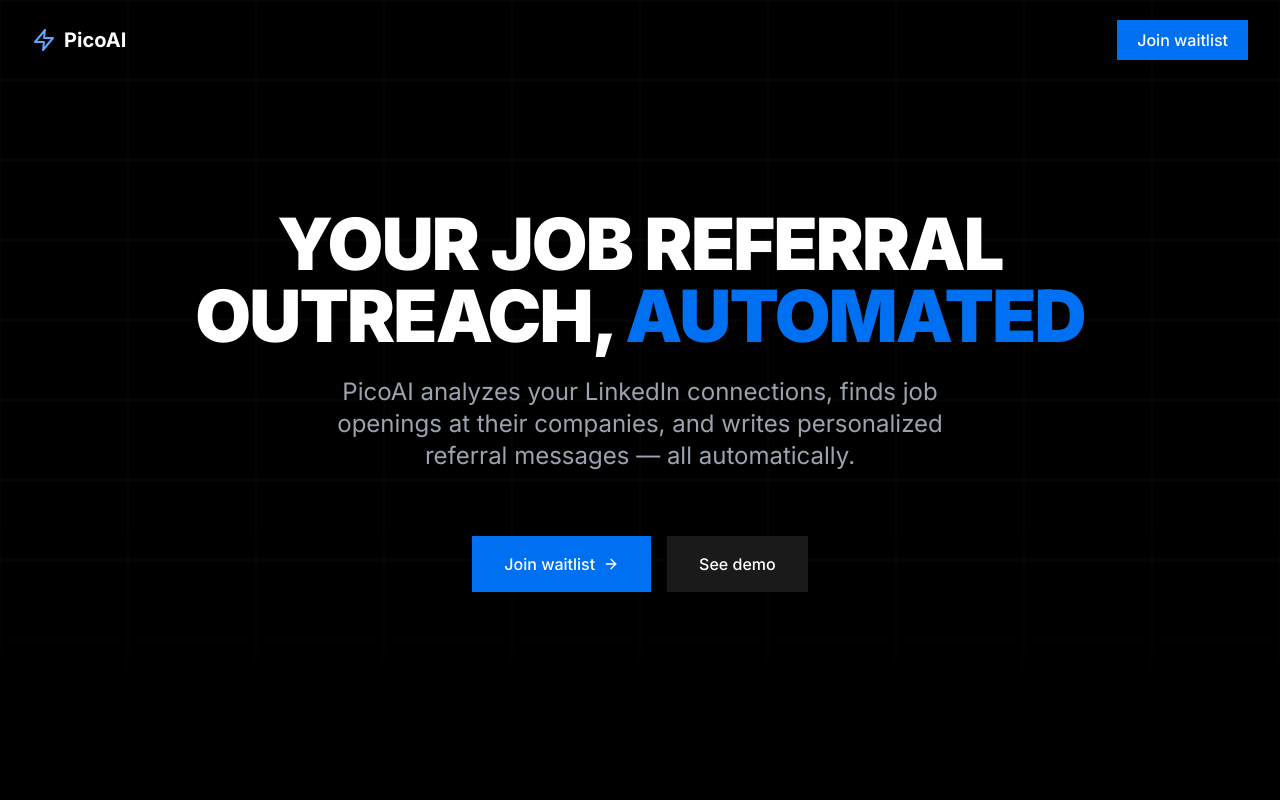
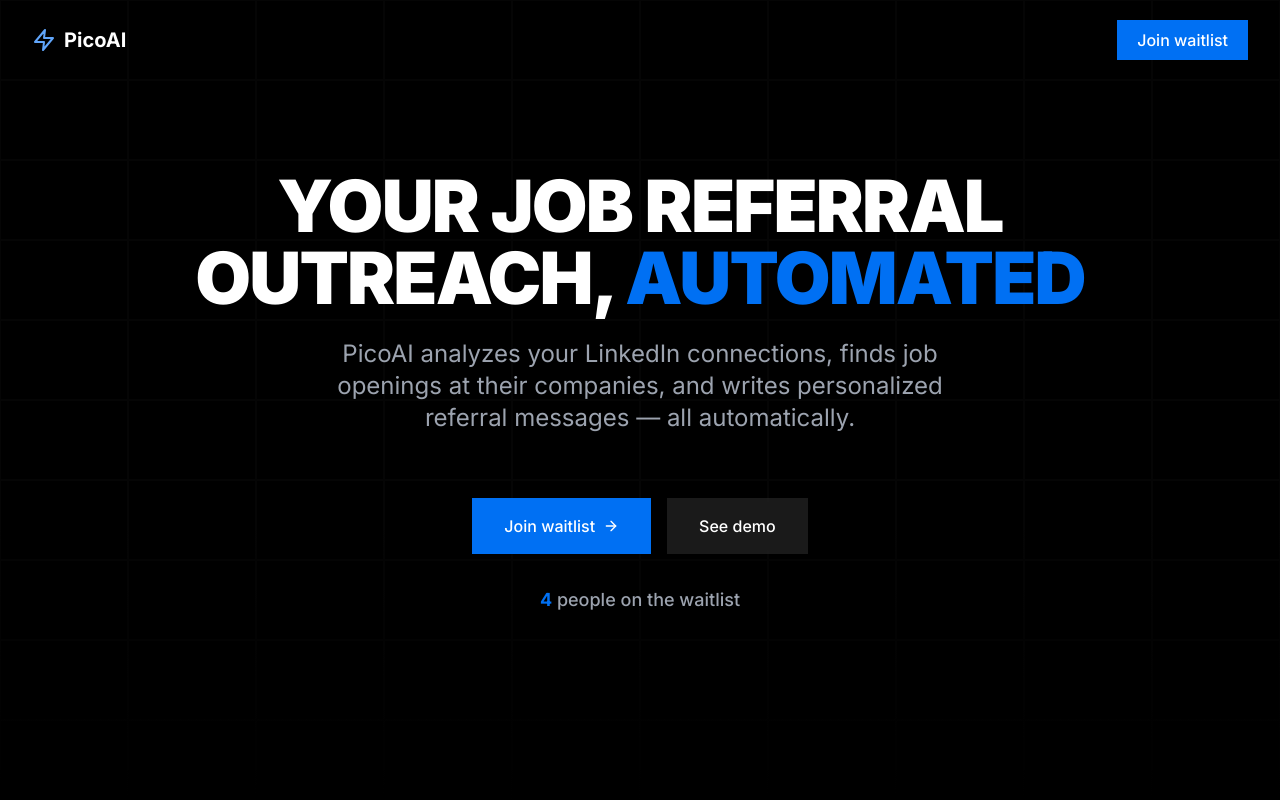
Before and after one commit to bryangalindo/pico, a React (Vite) app: page / in a window 1280 px wide. Shown: the top 800 px of the page. Built offline with nearby package versions, Linux system fonts and the light colour scheme.

Commit message:
add waitlist counter for social proof

```diff
--- a/src/components/HeroSection.tsx
+++ b/src/components/HeroSection.tsx
@@ -1,5 +1,6 @@
 import React from 'react';
 import { ArrowRight } from 'lucide-react';
+import WaitlistCounter from './WaitlistCounter';
 
 const HeroSection: React.FC = () => {
   return (
@@ -24,7 +25,8 @@ const HeroSection: React.FC = () => {
           </p>
         </div>
 
-        <div className="flex flex-col sm:flex-row gap-4 justify-center pt-6 animate-fade-in-up">
+        <div className="flex flex-col items-center gap-4 pt-6 animate-fade-in-up">
+          <div className="flex flex-col sm:flex-row gap-4 justify-center">
             <a
               href="https://docs.google.com/forms/d/1Tr0YK5m_4sMcbHf6KOEGINdK2v7CkbUh8zrQSavi2V8/edit"
               target="_blank"
@@ -41,6 +43,8 @@ const HeroSection: React.FC = () => {
               See demo
             </a>
           </div>
+          <WaitlistCounter />
+        </div>
       </div>
     </section>
   );
--- /dev/null
+++ b/src/components/WaitlistCounter.tsx
@@ -0,0 +1,13 @@
+import React from 'react';
+
+const WaitlistCounter: React.FC = () => {
+  return (
+    <div className="text-center py-4">
+      <p className="text-lg font-medium text-gray-400">
+        <span className="font-bold text-blue-500">4</span> people on the waitlist
+      </p>
+    </div>
+  );
+};
+
+export default WaitlistCounter;
```
Lines whose indentation alone changed are shown as unchanged.
